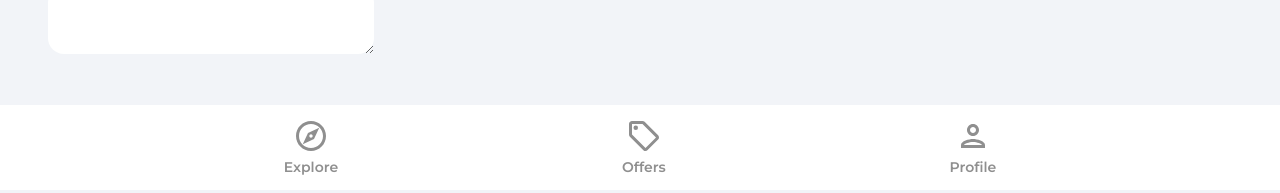
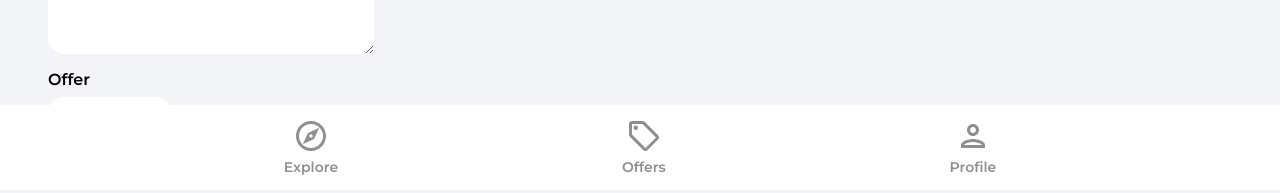
Before and after one commit to nameelza/house-marketplace, a React (Create React App) app: page /create-listing in a window 1280 px wide. Shown: the part 610-803 px from the top of the page. Built offline with nearby package versions, Linux system fonts and the light colour scheme; no server answers; sample sign-in values are in the browser's storage.

Commit message:
Update CreateListing.jsx

```diff
--- a/src/components/CreateListing.jsx
+++ b/src/components/CreateListing.jsx
@@ -191,6 +191,19 @@ function CreateListing() {
             onChange={onMutate}
             required
           />
+
+          <label className="formLabel">Offer</label>
+          <div className="formButtons">
+            <button
+              className={offer ? "formButtonActive" : "formButton"}
+              type="button"
+              id="offer"
+              value={true}
+              onClick={onMutate}
+            >
+              Yes
+            </button>
+          </div>
         </form>
       </main>
     </div>
```
